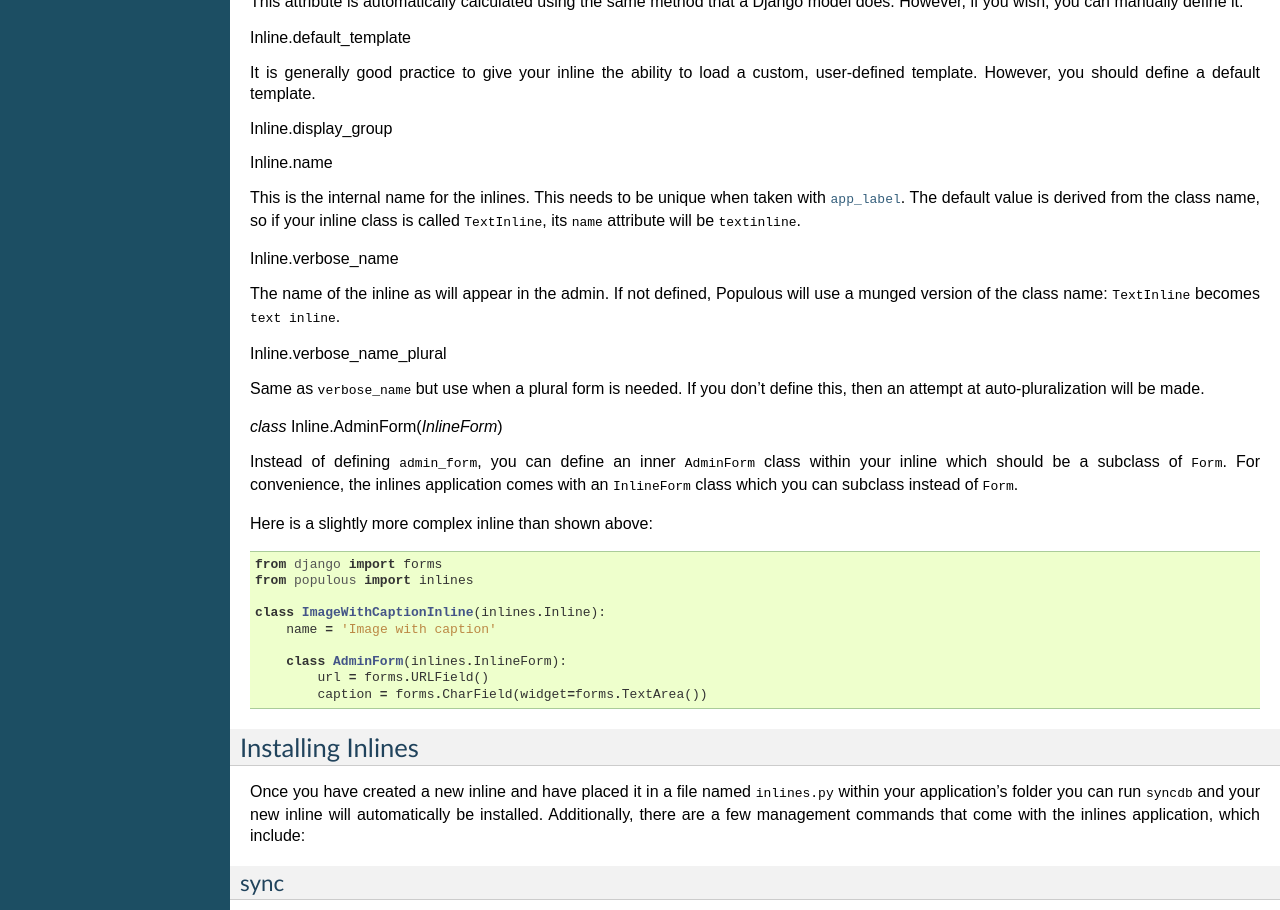
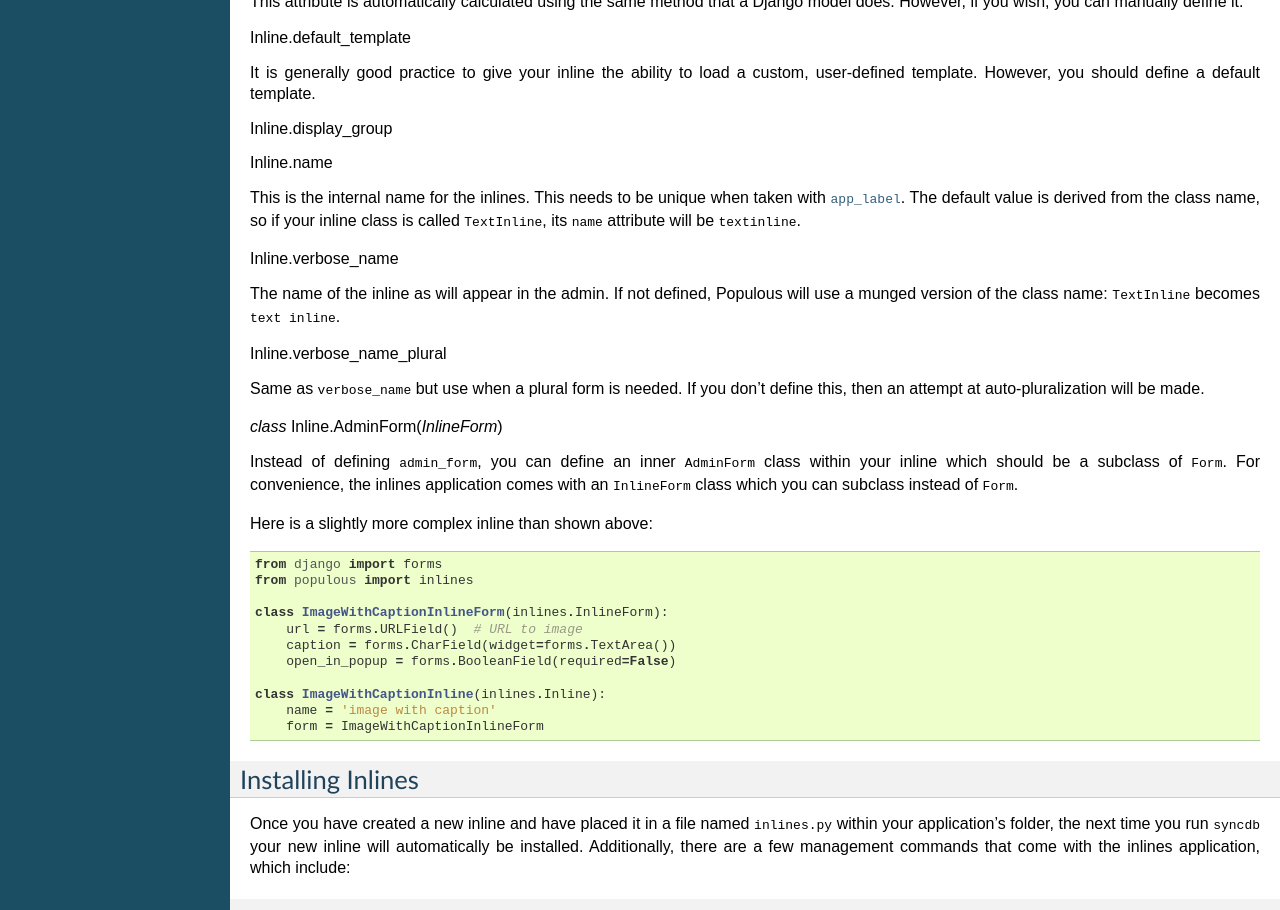
Before and after one commit to caiges/populous, a Sphinx documentation site: the page built from docs/dev/inlines.txt, in a window 1280 px wide and 1400 px high, scrolled down 1864 px. Shown: the top 910 px of the window. Built offline with Sphinx 7.4.7, drawn with Linux system fonts in a browser that asks for light colours; some of the changed text lies outside the part shown; grey boxes are pictures that could not be loaded.

Commit message:
Various docs updates.
git-svn-id: http://code.populousproject.com/svn/trunk@26 2d015e74-dcdc-4604-a43e-ef45d21546f3

```diff
--- a/docs/dev/advertising.txt
+++ b/docs/dev/advertising.txt
@@ -5,4 +5,4 @@ Advertising API
 .. module:: advertising
 
 .. Note::
-    **TODO**: Write this
+    TODO Write this
--- a/docs/dev/inlines.txt
+++ b/docs/dev/inlines.txt
@@ -35,12 +35,12 @@ The application deals with the following concepts:
 Quick Example
 -------------
 
-Let's pretend you have an application called ``polls`` and you would like to allow your users to be able to add a ``Poll`` object into the body of a news ``Story``.  This example inline defines a ``PollInline``::
+Let's pretend you have an application called ``polls`` and you would like to allow your users to be able to add a ``Poll`` object into the body of a news ``Story``.  This example inline defines a ``PollInline`` which takes advantage of the included ``ModelInline`` class::
 
     from populous import inlines
 
     class PollInline(inlines.ModelInline):
-        name = 'Poll Inline'
+        name = 'poll'
         model = Poll
 
 You would place this code into a file called ``inlines.py`` inside of your ``polls`` directory.  Here is an example of what your application layout might look like::
@@ -105,29 +105,31 @@ Here is a slightly more complex inline than shown above::
     from django import forms
     from populous import inlines
 
+    class ImageWithCaptionInlineForm(inlines.InlineForm):
+        url = forms.URLField()  # URL to image
+        caption = forms.CharField(widget=forms.TextArea())
+        open_in_popup = forms.BooleanField(required=False)
+
     class ImageWithCaptionInline(inlines.Inline):
-        name = 'Image with caption'
-
-        class AdminForm(inlines.InlineForm):
-            url = forms.URLField()
-            caption = forms.CharField(widget=forms.TextArea())
+        name = 'image with caption'
+        form = ImageWithCaptionInlineForm
 
 
 Installing Inlines
 ==================
 
-Once you have created a new inline and have placed it in a file named ``inlines.py`` within your application's folder you can run ``syncdb`` and your new inline will automatically be installed.  Additionally, there are a few management commands that come with the inlines application, which include:
+Once you have created a new inline and have placed it in a file named ``inlines.py`` within your application's folder, the next time you run ``syncdb`` your new inline will automatically be installed.  Additionally, there are a few management commands that come with the inlines application, which include:
 
 sync
 ----
 
 .. django-admin:: inlines sync <appname appname ...>
 
-Automatically detects and registers all inlines for the given application(s).  If no application name is provided, all installed inlines will be synced.
+Automatically detects and installs all inlines for the given application(s).  If no application name is provided then all inlines in all installed applications will be synced.
 
 reset
 -----
 
 .. django-admin:: inlines reset <appname appname ...>
 
-Removes and syncs all inlines for the given application(s).  If no application name is provided, all installed inlines will be reset and synced.
+Removes and syncs all inlines for the given application(s).  If no application name is provided, all installed inlines in all installed applications will be reset and synced.
```
